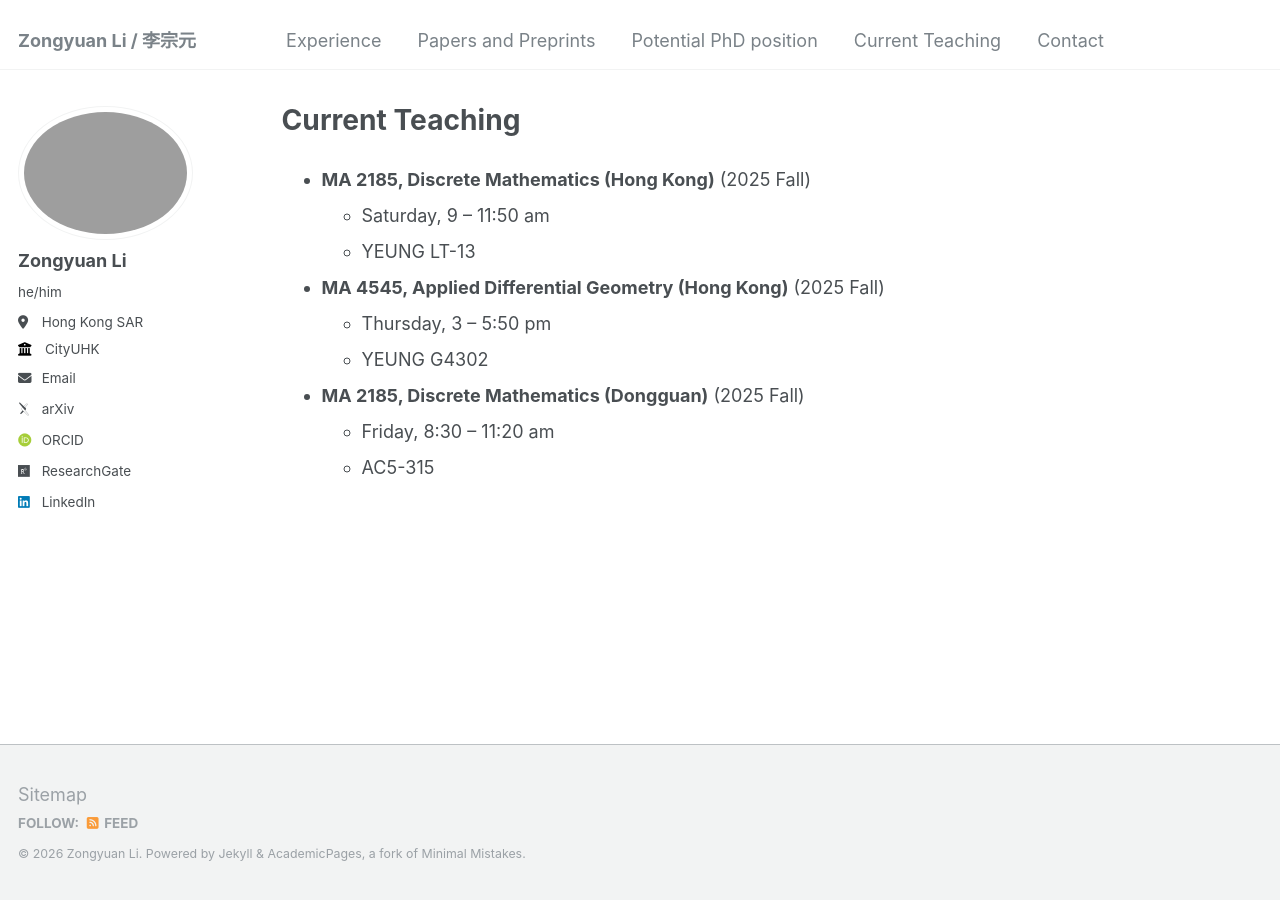
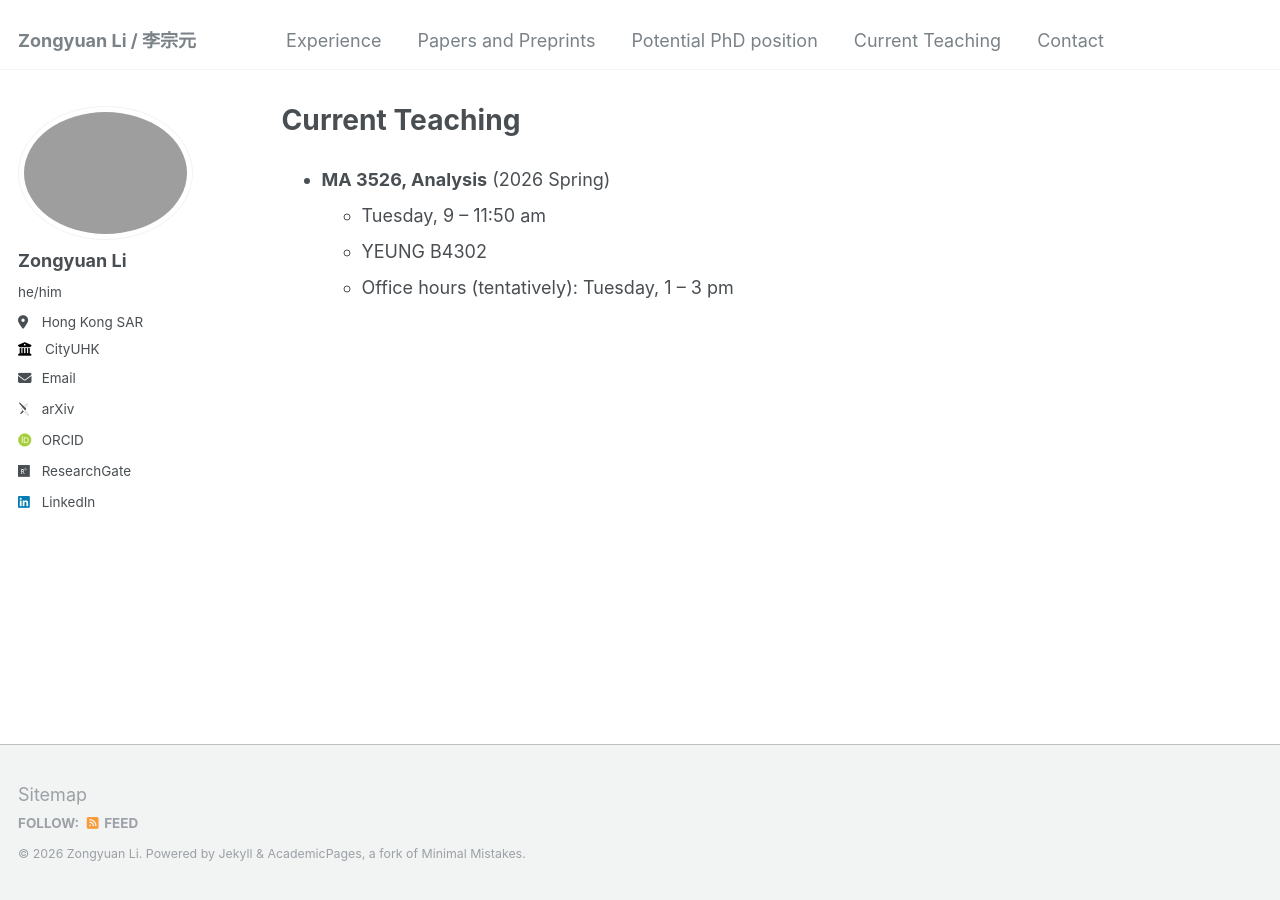
Before and after one commit to zongyuan-li/zongyuan-li.github.io, a Jekyll site: the page built from _pages/CurrentTeaching.md, in a window 1280 px wide. Built offline with Jekyll 4.4.1, drawn with Linux system fonts in a browser that asks for light colours; some web fonts are replaced.

Commit message:
Update CurrentTeaching.md

```diff
--- a/_pages/CurrentTeaching.md
+++ b/_pages/CurrentTeaching.md
@@ -10,14 +10,7 @@ redirect_from:
 
 
 
-  * **MA 2185, Discrete Mathematics (Hong Kong)** (2025 Fall)
-       * Saturday, 9 -- 11:50 am
-       * YEUNG LT-13
-
-  * **MA 4545, Applied Differential Geometry (Hong Kong)** (2025 Fall)
-      * Thursday, 3 -- 5:50 pm
-      * YEUNG G4302
-
-  * **MA 2185, Discrete Mathematics (Dongguan)** (2025 Fall)
-       * Friday, 8:30 -- 11:20 am
-       * AC5-315
+  * **MA 3526, Analysis** (2026 Spring)
+       * Tuesday, 9 -- 11:50 am
+       * YEUNG B4302
+       * Office hours (tentatively): Tuesday, 1 -- 3 pm
```
